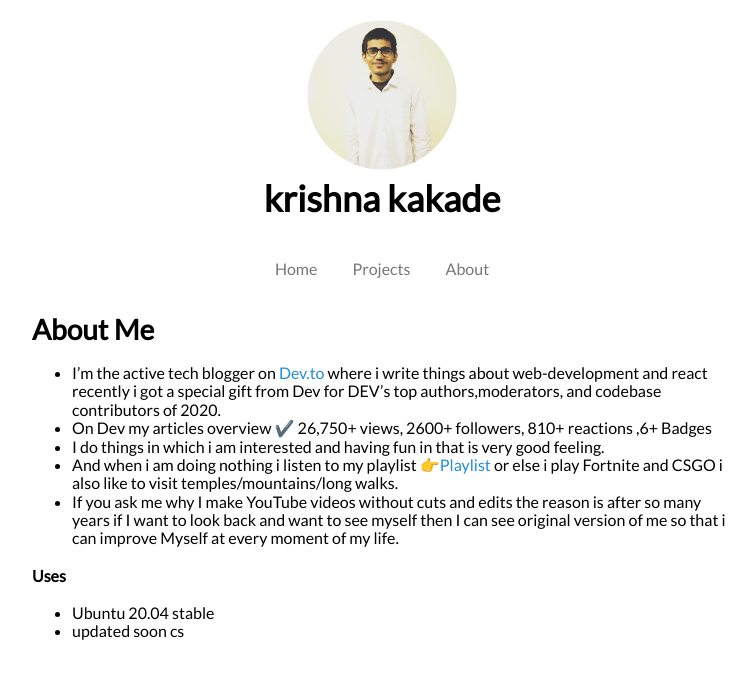
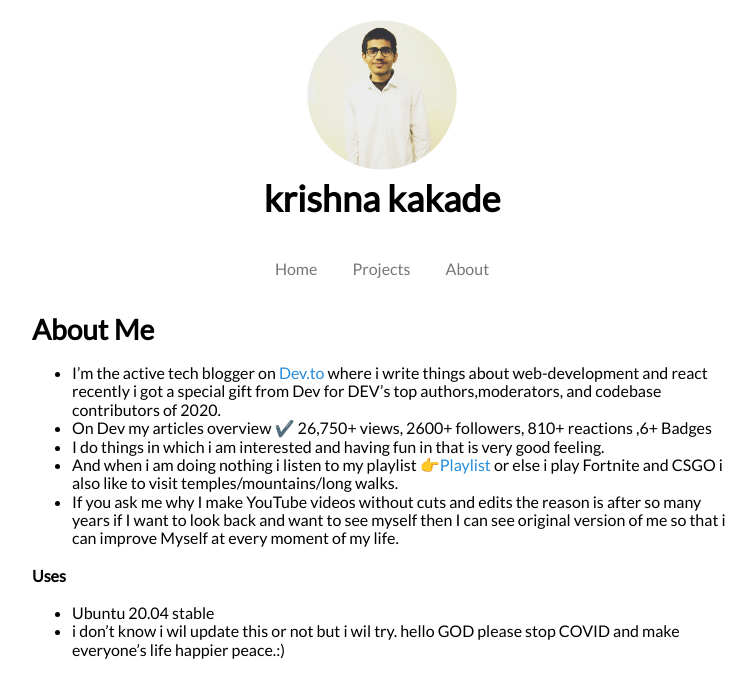
Before and after one commit to krishnadevz/krishnadevz.github.io, a Jekyll site: the page built from About.md, in a window 1280 px wide. Shown: the top 698 px of the page, without its empty margins (258-1014 px from the left). Built offline with Jekyll 4.4.1, drawn with Linux system fonts in a browser that asks for light colours; nearby versions of some CDN libraries; our own code applies the rules of GitHub Pages for plain Markdown files.

Commit message:
Update About.md

```diff
--- a/About.md
+++ b/About.md
@@ -13,4 +13,4 @@ i also like to visit temples/mountains/long walks.
 
 **Uses**
 * Ubuntu 20.04 stable
-* updated soon cs
+* i don't know i wil update this or not but i wil try. hello GOD please stop COVID and make everyone's life happier peace.:)
```
